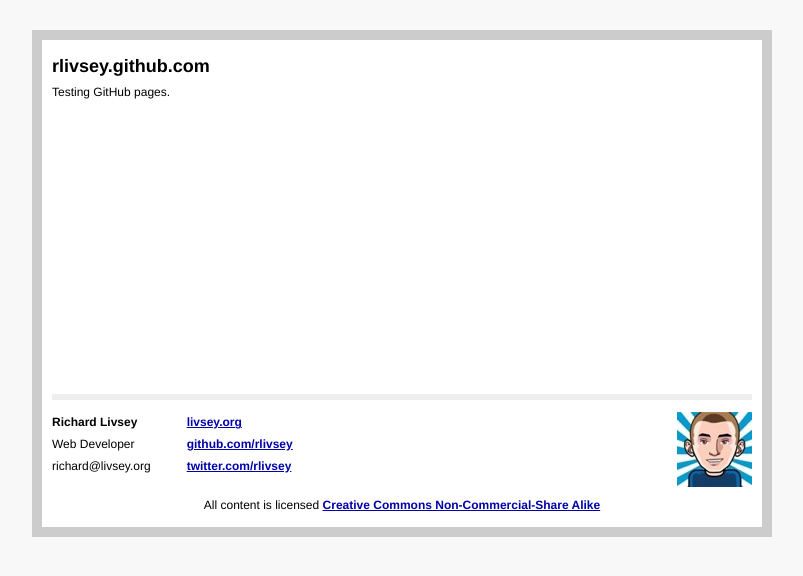
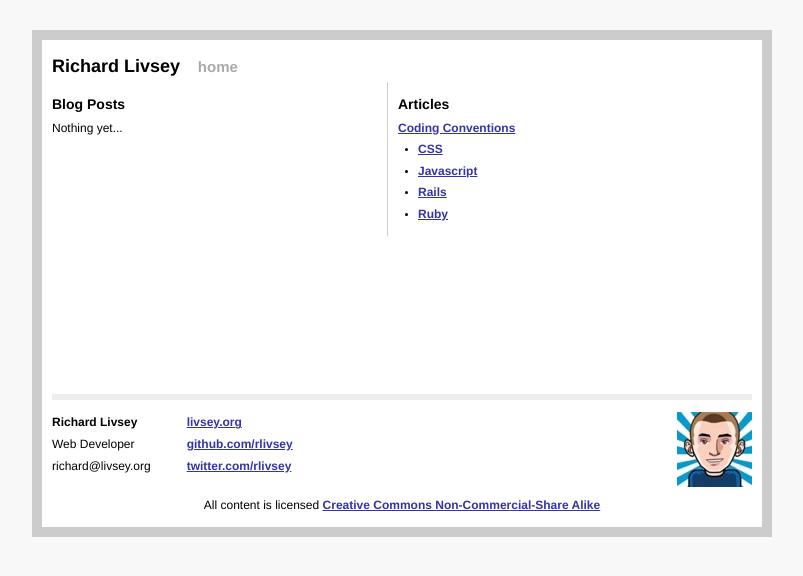
Before and after one commit to rlivsey/rlivsey.github.com, a Jekyll site: the page built from index.html, in a window 1280 px wide. Shown: the top 576 px of the page, without its empty margins (238-1041 px from the left). Built offline with Jekyll 4.4.1, drawn with Linux system fonts in a browser that asks for light colours; Markdown is read by kramdown in place of the engine named in the settings.

Commit message:
add links to articles on homepage & tidy header

```diff
--- a/_layouts/default.html
+++ b/_layouts/default.html
@@ -11,7 +11,8 @@
 <body>
 <div id="wrap">
   <div id="header">
-    <h1>{{ page.title }}</h1>
+    <h1>Richard Livsey</h1>
+    <a href="/">home</a>
   </div>
 
   <div id="contents">
--- a/index.html
+++ b/index.html
@@ -3,4 +3,28 @@ layout: default
 title: rlivsey.github.com
 ---
 
-  <p>Testing GitHub pages.</p>
+<div id="home">
+  <div id="posts">
+    <h2>Blog Posts</h2>
+    <p>
+      Nothing yet...
+    </p>
+
+  </div>
+
+  <div id="articles">
+    <h2>Articles</h2>
+
+    <ul>
+      <li><a href="/conventions/">Coding Conventions</a>
+        <ul>
+          <li><a href="/conventions/css.html">CSS</a></li>
+          <li><a href="/conventions/javascript.html">Javascript</a></li>
+          <li><a href="/conventions/rails.html">Rails</a></li>
+          <li><a href="/conventions/ruby.html">Ruby</a></li>
+        </ul>
+      </li>
+    </ul>
+
+  </div>
+</div>
--- a/stylesheets/main.css
+++ b/stylesheets/main.css
@@ -40,14 +40,29 @@ body
   clear: both;
 }
 
-h1
+#header h1
 {
   font-size: 1.8em;
+  display: inline;
 }
+
+#header a
+{
+  font-size: 1.5em;
+  text-decoration: none;
+  margin-left: 1em;
+  color: #AAA;
+}
+
+#header a:hover
+{
+  color: #666;
+}
+
 
 a
 {
-  color: #00A;
+  color: #33A;
   font-weight: bold;
   text-decoration: underline;
 }
@@ -66,3 +81,40 @@ a:hover
 {
   font-size: 1.2em;
 }
+
+
+/* HOMEPAGE */
+
+#home #articles, #home #posts
+{
+  float: left;
+  padding: 1em;
+}
+
+#home #posts
+{
+  width: 32.5em;
+  padding-left: 0;
+}
+
+#home #articles
+{
+  width: 33.5em;
+  border-left: 1px solid #CCC;
+}
+
+#home h2
+{
+  font-size: 1.4em;
+}
+
+#home #articles li li
+{
+  margin-left: 2em;
+  list-style-type: disc;
+}
+
+#home #articles a
+{
+  font-size: 1.2em;
+}
```
